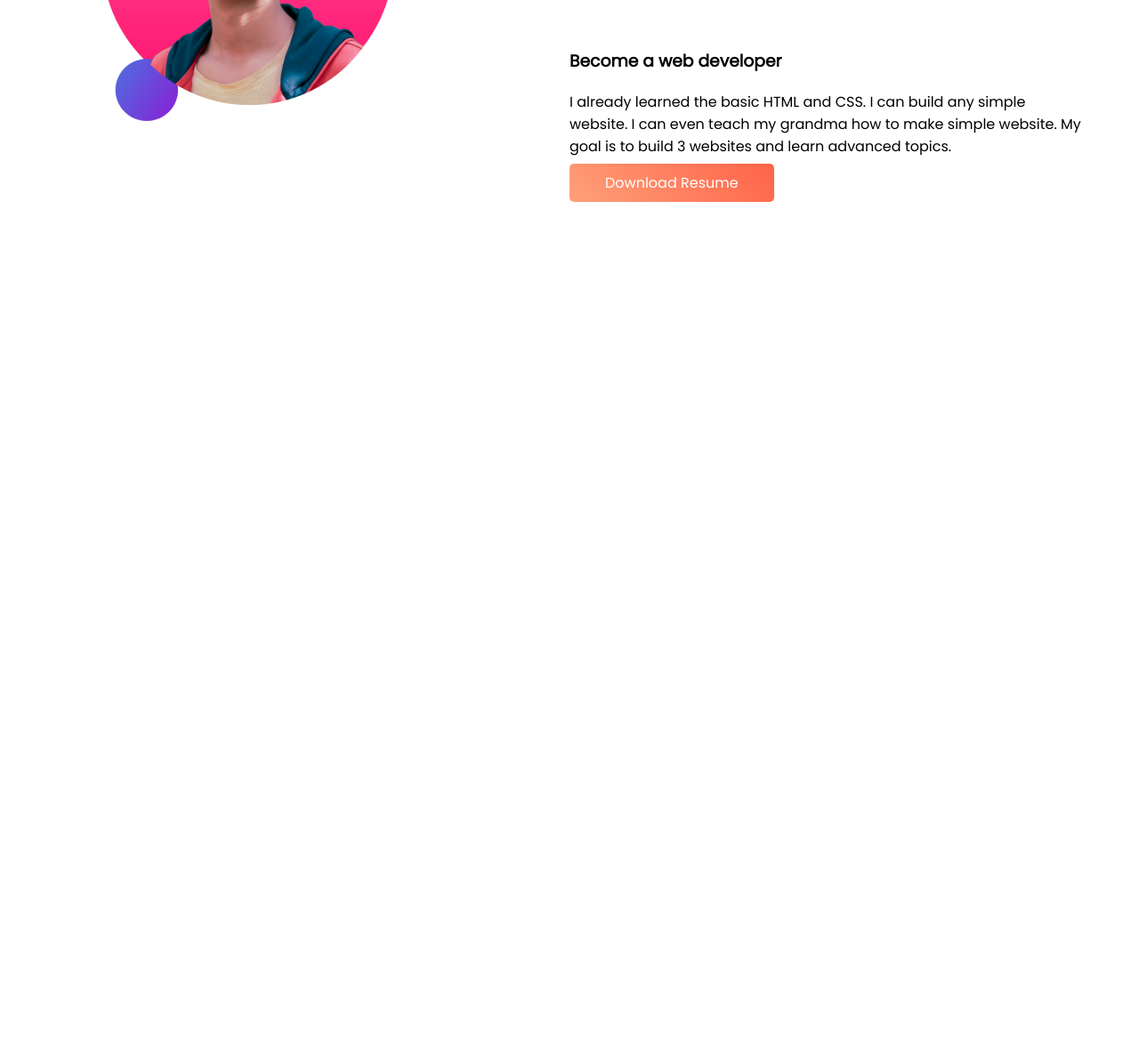
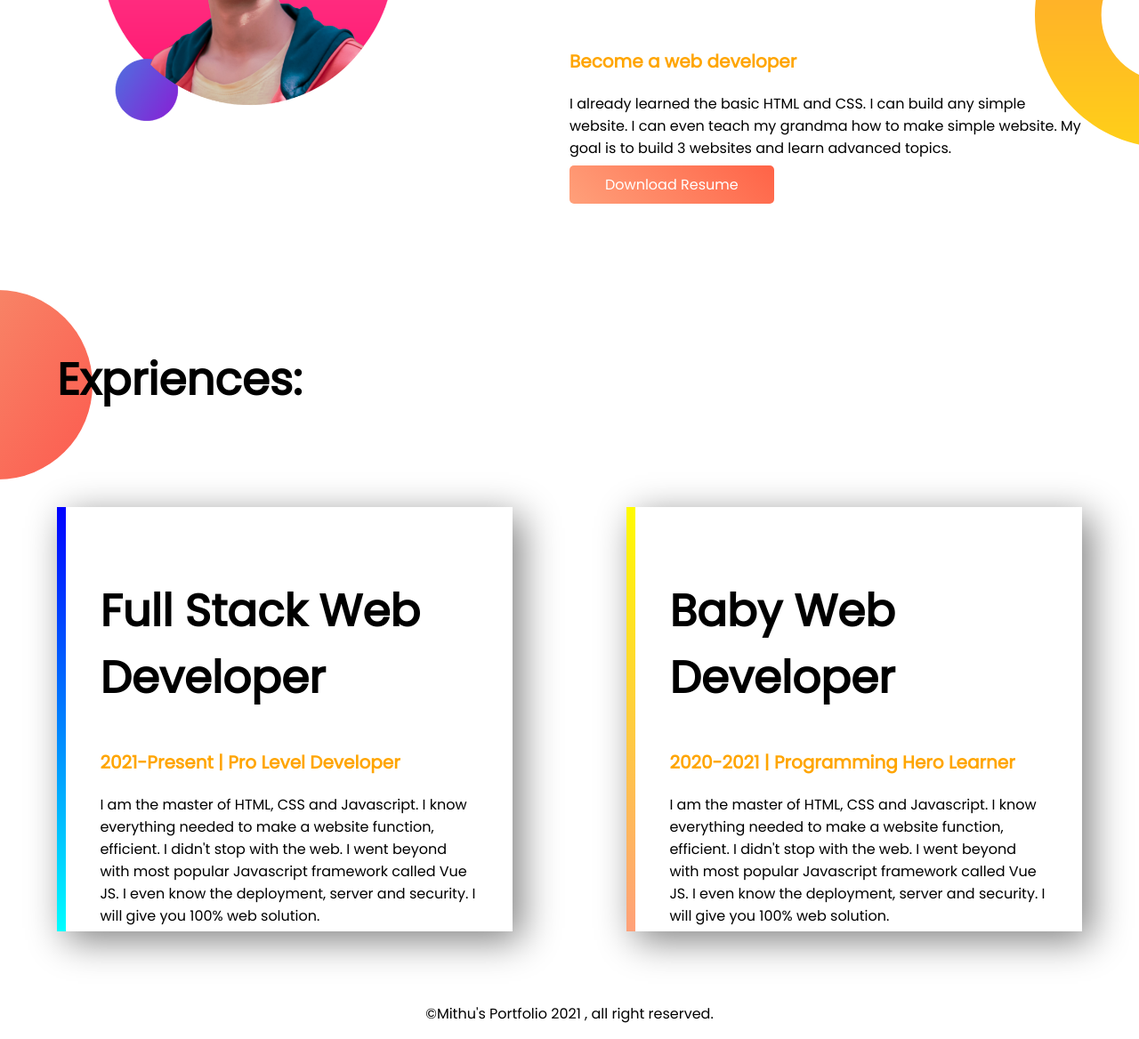
Before and after one commit to jahirulislammithu/developer-portfolio, a plain HTML site: page index.html in a window 1280 px wide. Shown: the part 830-1998 px from the top of the page at 89% size. Before the commit the page ends 1112 px from the top, so only its background shows below. Drawn offline with Linux system fonts and the light colour scheme.

Commit message:
finnaly dene

```diff
--- a/index.html
+++ b/index.html
@@ -55,5 +55,34 @@
             </div>
     </section>
 
+
+
+
+
+    <section class="exprience-section">
+        <h2 id="ex"> Expriences:</h2>
+        <div class="e-flex">
+            <div class="dbox" id="colour-line1">
+                <h2>Full Stack Web Developer</h2>
+                <h3>2021-Present | Pro Level Developer</h3>
+                <p> I am the master of HTML, CSS and Javascript. I know everything needed to make a website function, efficient. I didn't stop with the web. I went beyond with most popular Javascript framework called Vue JS. I even know the deployment, server and security. I will give you 100% web solution.</p>
+
+                 </p>
+
+            </div>
+            <div class="dbox" id="colour-line2">
+                <h2>Baby Web Developer</h2>
+                <h3>2020-2021 | Programming Hero Learner</h3>
+                <p> I am the master of HTML, CSS and Javascript. I know everything needed to make a website function, efficient. I didn't stop with the web. I went beyond with most popular Javascript framework called Vue JS. I even know the deployment, server and security. I will give you 100% web solution.</p>
+
+                 </p>
+            </div>
+        </div>
+    </section>
+
+    <footer>
+        <p>©Mithu's Portfolio 2021 , all right reserved.</p>
+    </footer>
+
 </body>
 </html>
--- a/style.css
+++ b/style.css
@@ -16,7 +16,8 @@ span{ color: orange}
      ;
     background-image: url(images/top-banner.png);
      background-repeat: no-repeat;
-    padding-bottom: 150;}
+    }
+
 
 
 .fflex {
@@ -36,6 +37,55 @@ span{ color: orange}
 
 
      .top-banner-2 {   display: flex;
-        ; }
+        background-image: url(images/dream-bg.png);
+     background-repeat: no-repeat;
+       background-position: right;}
 
         .resize { margin: 4% 5% 5% 5%;}
+
+
+
+
+
+
+
+
+
+.e-flex { display: flex;}
+
+h2  {font-size: 50px; }
+h3 { font-size: 20px;
+   color: orange;}
+
+.exprience-section { background-image: url(images/exp-bg.png);
+                     background-repeat: no-repeat;
+                    }
+
+.dbox {
+    box-shadow: 10px 10px 40px gray ;
+    margin-top: 5%;
+    margin-left: 5% ;
+    margin-right: 5%;
+    margin-bottom: 5%;
+    width: 40%;
+    height: 400px;
+    padding: 3% 3% 3% ;
+    border-left: greenyellow;
+}
+
+#colour-line1 {
+         border-left: 10px solid;
+         border-image:linear-gradient(blue ,cyan);
+         border-image-slice: 1;
+}
+
+#colour-line2 {
+    border-left: 10px solid;
+    border-image:linear-gradient(rgb(255, 251, 0) , lightsalmon);
+        border-image-slice: 1;   }
+
+#ex { padding-left: 5%;
+      padding-top: 5%;}
+
+
+footer p { text-align: center;}
```
Also changed, not shown: images/jhankar.png (deleted), images/jhankar2.png (deleted), images/my-bg.png (deleted), images/my-bg2.png (deleted).
